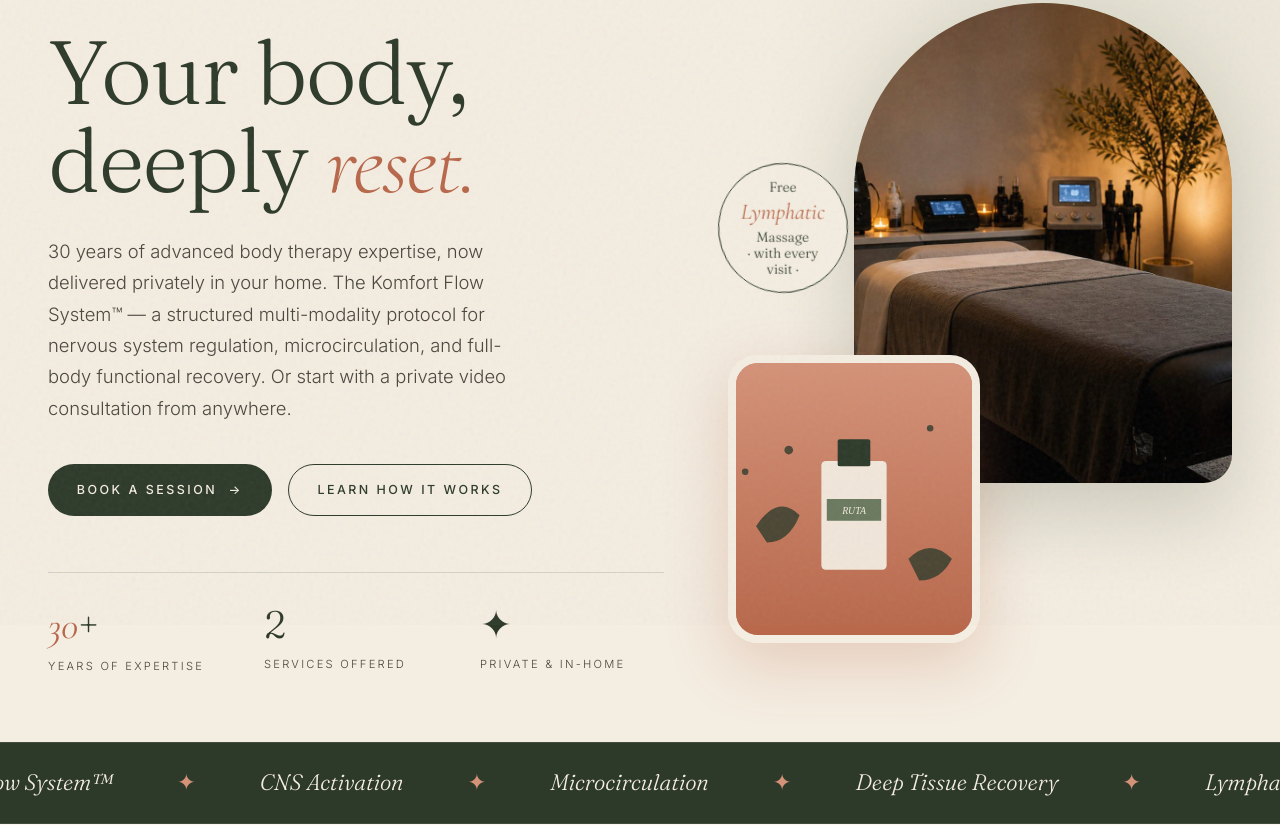
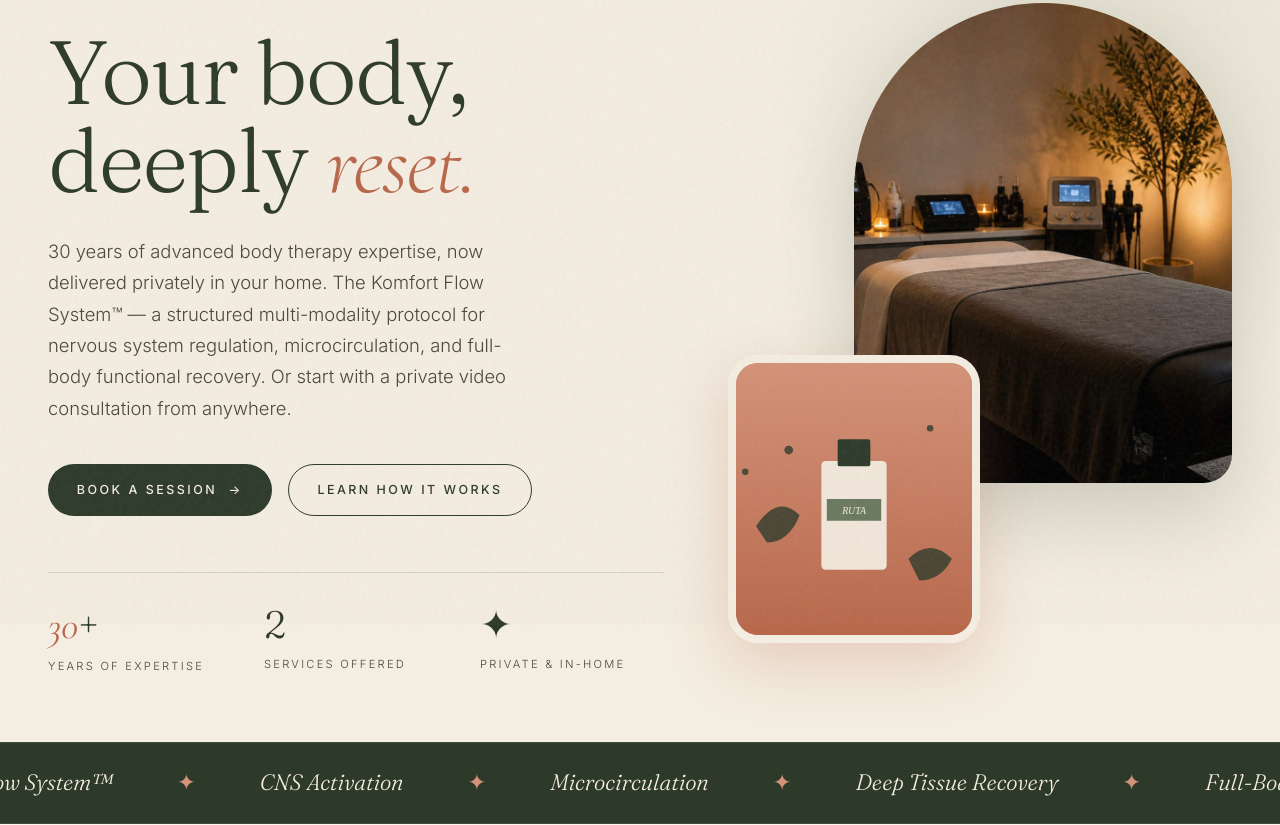
Before and after one commit to adsunike/ruta-naturals, a website: page index.html in a window 1280 px wide. Shown: the part 175-1000 px from the top of the page. Drawn offline with nearby package versions, Linux system fonts and the light colour scheme.

Commit message:
content: Remove 'Free Lymphatic Massage with every visit' badge and marquee item

```diff
--- a/index.html
+++ b/index.html
@@ -1625,11 +1625,7 @@
                     </g>
                 </svg>
             </div>
-            <div class="hero-badge">
-                <div class="hero-badge-inner">
-                    Free <em>Lymphatic</em> Massage<br />· with every visit ·
-                </div>
-            </div>
+
         </div>
     </section>
 
@@ -1640,7 +1636,6 @@
             <div class="marquee-item">CNS Activation</div>
             <div class="marquee-item">Microcirculation</div>
             <div class="marquee-item">Deep Tissue Recovery</div>
-            <div class="marquee-item">Lymphatic Flow</div>
             <div class="marquee-item">Full-Body Reset</div>
             <div class="marquee-item">Private In-Home</div>
             <div class="marquee-item">Video Consultation</div>
@@ -1651,7 +1646,6 @@
             <div class="marquee-item">CNS Activation</div>
             <div class="marquee-item">Microcirculation</div>
             <div class="marquee-item">Deep Tissue Recovery</div>
-            <div class="marquee-item">Lymphatic Flow</div>
             <div class="marquee-item">Full-Body Reset</div>
             <div class="marquee-item">Private In-Home</div>
             <div class="marquee-item">Video Consultation</div>
```
